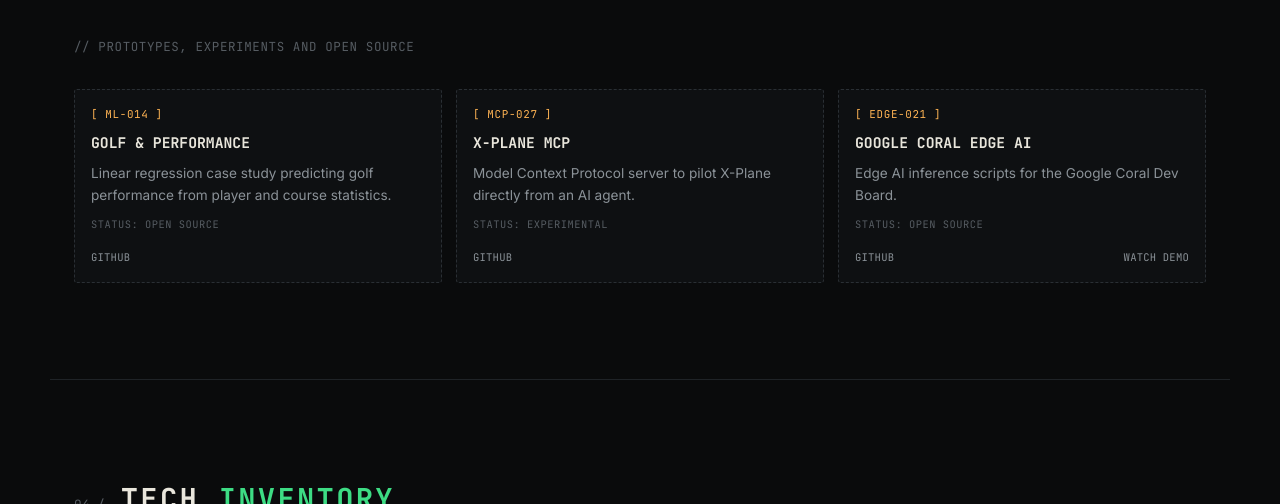
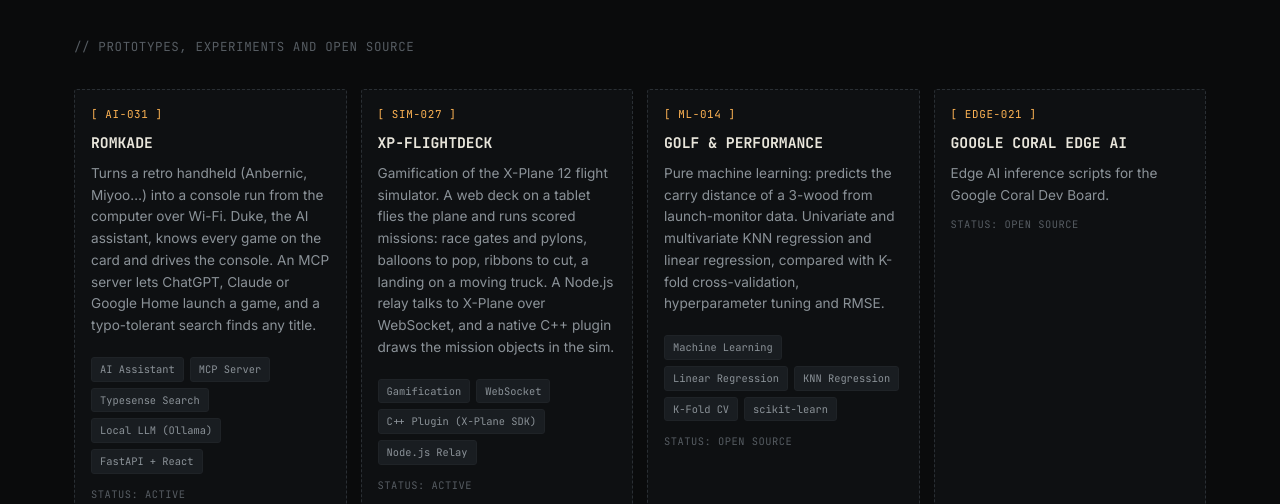
Before and after one commit to arnoweb/projects-docs, a plain HTML site: page index.html in a window 1280 px wide. Shown: the part 2634-3138 px from the top of the page. Drawn offline with Linux system fonts and the light colour scheme.

Commit message:
The Lab: add ROMKADE and XP-FlightDeck, detail Golf & Performance ML
- ROMKADE: AI assistant, MCP server, Typesense search
- XP-FlightDeck replaces the X-Plane MCP placeholder: simulator gamification,
  WebSocket relay, native C++ plugin
- Golf & Performance: KNN and linear regression, K-fold CV
- Lab cards get tech tags and the same link icons as priority projects

Co-Authored-By: Claude Opus 5.5 <noreply@anthropic.com>

```diff
--- a/assets/css/style.css
+++ b/assets/css/style.css
@@ -505,6 +505,9 @@ button { font: inherit; cursor: pointer; }
   padding: 16px;
   transition: border-color .2s var(--ease), transform .2s var(--ease);
 }
+.lab-card { display: flex; flex-direction: column; }
+.lab-card .card-links { margin-top: auto !important; }
+.lab-tags { margin: 10px 0 12px; }
 .lab-card:hover { border-color: var(--accent-amber); transform: translateY(-2px); }
 .lab-id {
   font-family: var(--font-mono);
--- a/assets/js/main.js
+++ b/assets/js/main.js
@@ -75,19 +75,29 @@ const priorityProjects = [
 // Source: https://github.com/arnoweb (pinned repositories)
 const labProjects = [
   {
+    id: "AI-031",
+    name: "ROMKADE",
+    description: "Turns a retro handheld (Anbernic, Miyoo…) into a console run from the computer over Wi-Fi. Duke, the AI assistant, knows every game on the card and drives the console. An MCP server lets ChatGPT, Claude or Google Home launch a game, and a typo-tolerant search finds any title.",
+    status: "ACTIVE",
+    stack: ["AI Assistant", "MCP Server", "Typesense Search", "Local LLM (Ollama)", "FastAPI + React"],
+    liveUrl: "https://romkade.com",
+    github: "https://github.com/RomKade/romkade-manager"
+  },
+  {
+    id: "SIM-027",
+    name: "XP-FlightDeck",
+    description: "Gamification of the X-Plane 12 flight simulator. A web deck on a tablet flies the plane and runs scored missions: race gates and pylons, balloons to pop, ribbons to cut, a landing on a moving truck. A Node.js relay talks to X-Plane over WebSocket, and a native C++ plugin draws the mission objects in the sim.",
+    status: "ACTIVE",
+    stack: ["Gamification", "WebSocket", "C++ Plugin (X-Plane SDK)", "Node.js Relay"],
+    liveUrl: "https://www.xp-flightdeck.com"
+  },
+  {
     id: "ML-014",
     name: "Golf & Performance",
-    description: "Linear regression case study predicting golf performance from player and course statistics.",
+    description: "Pure machine learning: predicts the carry distance of a 3-wood from launch-monitor data. Univariate and multivariate KNN regression and linear regression, compared with K-fold cross-validation, hyperparameter tuning and RMSE.",
     status: "OPEN SOURCE",
+    stack: ["Machine Learning", "Linear Regression", "KNN Regression", "K-Fold CV", "scikit-learn"],
     github: "https://github.com/arnoweb/machine-learning-linearreg-kneighbours-kfold/blob/master/ML-4-case-golf.ipynb"
-  },
-  {
-    // TODO: confirm the real repository URL and description for X-Plane MCP
-    id: "MCP-027",
-    name: "X-Plane MCP",
-    description: "Model Context Protocol server to pilot X-Plane directly from an AI agent.",
-    status: "EXPERIMENTAL",
-    github: "https://github.com/arnoweb"
   },
   {
     id: "EDGE-021",
@@ -205,15 +215,18 @@ function setupClickableCards() {
 function renderLabProjects() {
   const grid = document.getElementById("lab-projects-grid");
   if (!grid) return;
+  const ext = 'target="_blank" rel="noopener"';
   grid.innerHTML = labProjects.map((p) => `
     <article class="lab-card reveal">
       <div class="lab-id">[ ${p.id} ]</div>
       <h4 class="lab-name">${p.name}</h4>
       <p class="lab-desc">${p.description}</p>
+      ${p.stack ? `<div class="tech-tags lab-tags">${p.stack.map((t) => `<span class="tech-tag">${t}</span>`).join("")}</div>` : ""}
       <div class="lab-status">STATUS: ${p.status}</div>
-      <div class="card-links" style="border-top: none; padding-top: 8px; margin-top: 8px;">
-        <a href="${p.github}" target="_blank" rel="noopener">GITHUB</a>
-        ${p.video ? `<a href="#" data-video="${p.video}" data-video-title="${p.name}">WATCH DEMO</a>` : ""}
+      <div class="card-links card-links--icons" style="border-top: none; padding-top: 8px; margin-top: 8px;">
+        ${p.liveUrl ? cardLink("site", "SITE", "Live site", `href="${p.liveUrl}" ${ext}`) : ""}
+        ${p.github ? cardLink("github", "GITHUB", "Source code on GitHub", `href="${p.github}" ${ext}`) : ""}
+        ${p.video ? cardLink("demo", "DEMO", "Watch the demo", `href="#" data-video="${p.video}" data-video-title="${p.name}"`) : ""}
       </div>
     </article>
   `).join("");
```
